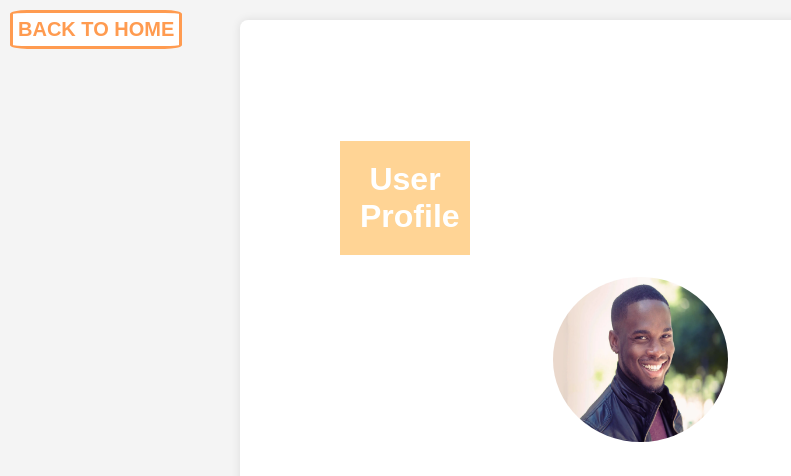
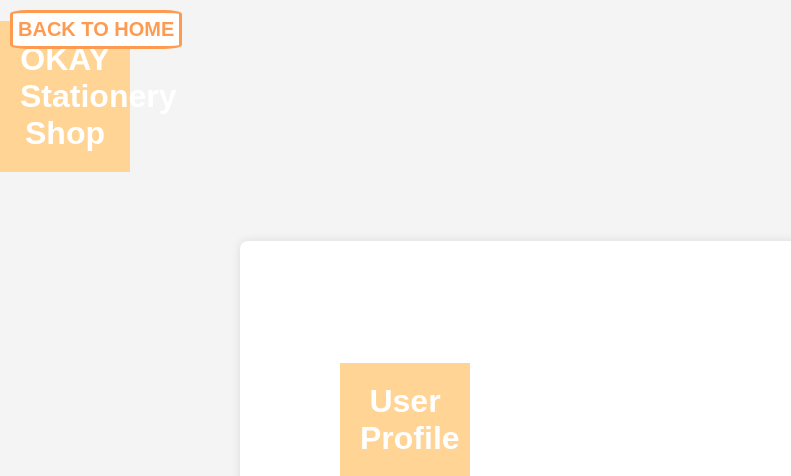
Before and after one commit to CelineKong65/DWP_PROJECT, a PHP site: page /user_profile.html in a window 1280 px wide; the page is wider, and only the part inside the window is pictured. Shown: the top 476 px of that part, without its empty margins (0-791 px from the left). Run offline with PHP 8.4, Linux system fonts and the light colour scheme.

Commit message:
user profile not done

```diff
--- a/About_us/aboutus.html
+++ b/About_us/aboutus.html
@@ -16,6 +16,7 @@
         </h1>
 
     </header>
+
 
     <section class="background1">
         <h2>Our Group Members</h2>
--- a/user_profile.css
+++ b/user_profile.css
@@ -6,6 +6,12 @@ body
     padding: 0;
     background-color: #f4f4f4;
 }
+
+header{
+    width: 1600px;
+    height: 200px;
+}
+
 
 .container
 {
--- a/user_profile.html
+++ b/user_profile.html
@@ -7,11 +7,13 @@
     <title>USER PROFILE</title>
     <link rel="stylesheet" href="user_profile.css">
 </head>
-</head>
 <body>
-    <head>
+    <header>
+        <h1>OKAY Stationery Shop</h1>
+    </header>
+
         <a id="back" href="file:///C:/xampp/htdocs/DWP_PROJECT-2/index.html"><b>BACK TO HOME</b></a>
-        </head>
+
         <div class="container">
             <h1>User Profile</h1>
             <div class="profile">
```
Lines whose indentation alone changed are shown as unchanged.
